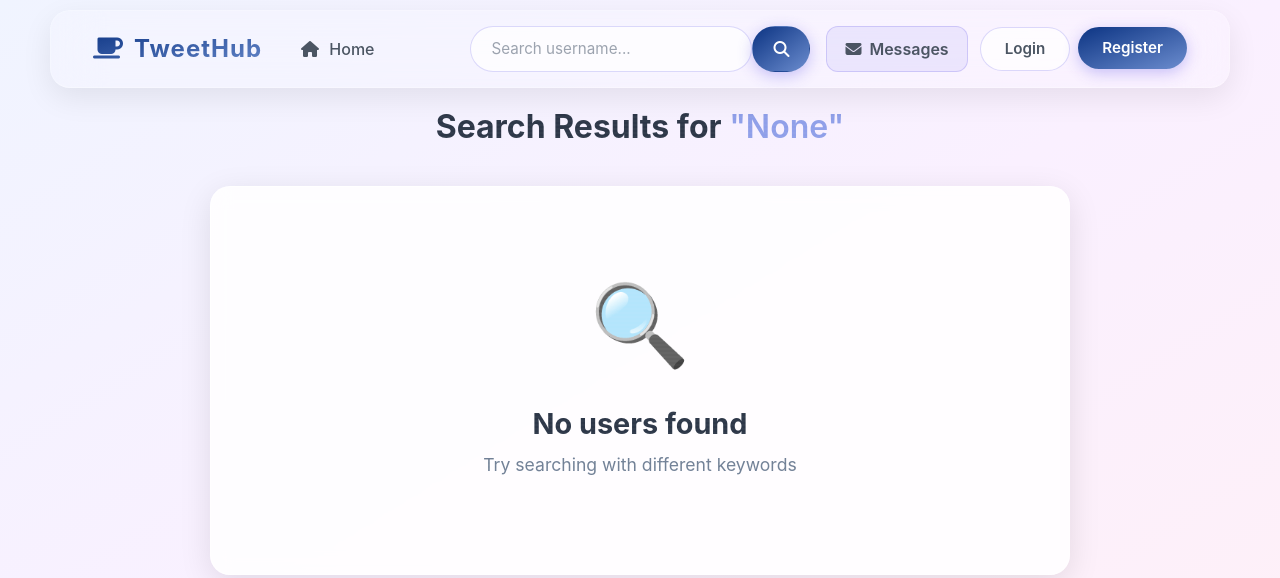
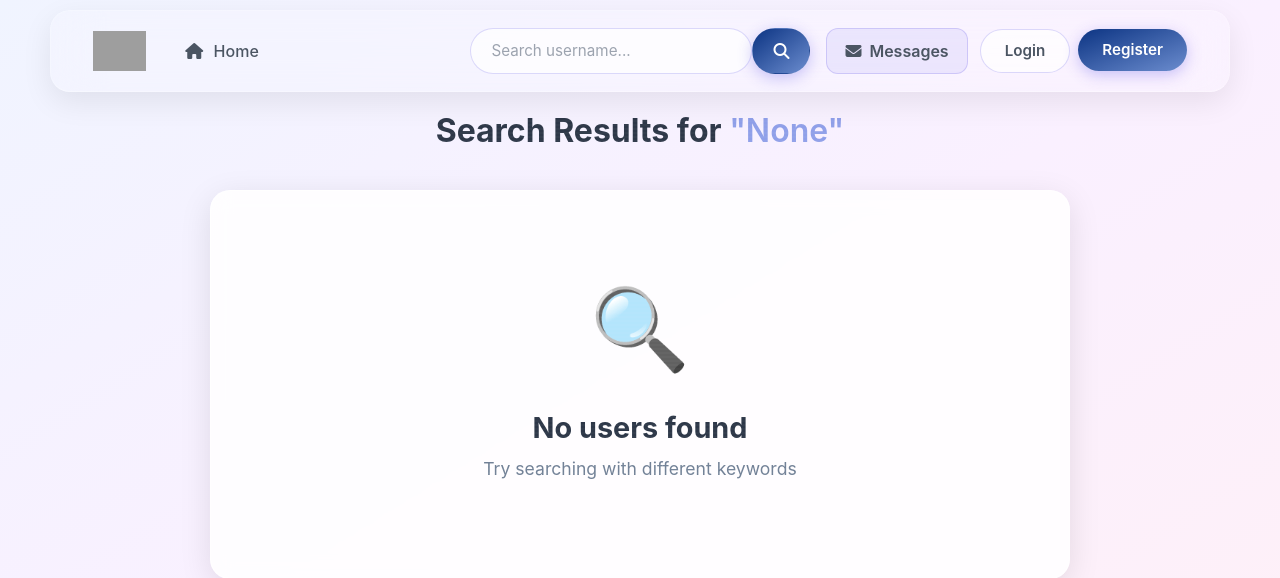
Before and after one commit to Akhandbhadouria/demo_tw, a Django app: page /tweet/search/ in a window 1280 px wide. Shown: the top 578 px of the page. Run offline with Django 5.2, Linux system fonts and the light colour scheme; grey boxes are pictures that could not be loaded.

Commit message:
changed-ui of home_page

```diff
--- a/templates/header.html
+++ b/templates/header.html
@@ -711,6 +711,11 @@
         display: none !important;
       }
     }
+
+    .img{
+      height: 100px;
+      width: auto;
+    }
   </style>
 </head>
 
@@ -721,10 +726,10 @@
   <!-- Mobile Sidebar -->
   <div class="mobile-sidebar" id="mobileSidebar">
     <div class="sidebar-header">
-      <div class="sidebar-brand">
-        <i class="fa fa-coffee"></i>
-        <span>TweetHub</span>
-      </div>
+    <div class="sidebar-brand">
+  <img src="{% static 'images/final_logo.png' %}" alt="TweetHub Logo" style="height: 100px; width: 150px;">
+
+</div>
       <button class="close-sidebar-btn" id="closeSidebarBtn">
         <i class="fas fa-times"></i>
       </button>
@@ -831,13 +836,10 @@
   <!-- Desktop Navbar -->
   <nav class="navbar navbar-expand-lg" id="mainNav">
     <div class="container-fluid">
-      <a class="navbar-brand" href="{% url 'home' %}">
-        <div class="brand-icon">
-          <i class="fa fa-coffee" aria-hidden="true" style="color: white;"></i>
-        </div>
-        <span>TweetHub</span>
-      </a>
 
+ <a class="navbar-brand" href="{% url 'home' %}" >
+    <img src="{% static 'images/final_logo.png' %}" alt="TweetHub Logo" style="height: 40px; width: auto;">
+  </a>
       <button class="sidebar-toggle-btn" id="sidebarToggleBtn">
         <i class="fas fa-bars"></i>
       </button>
```
Also changed, not shown: 2 other files.
